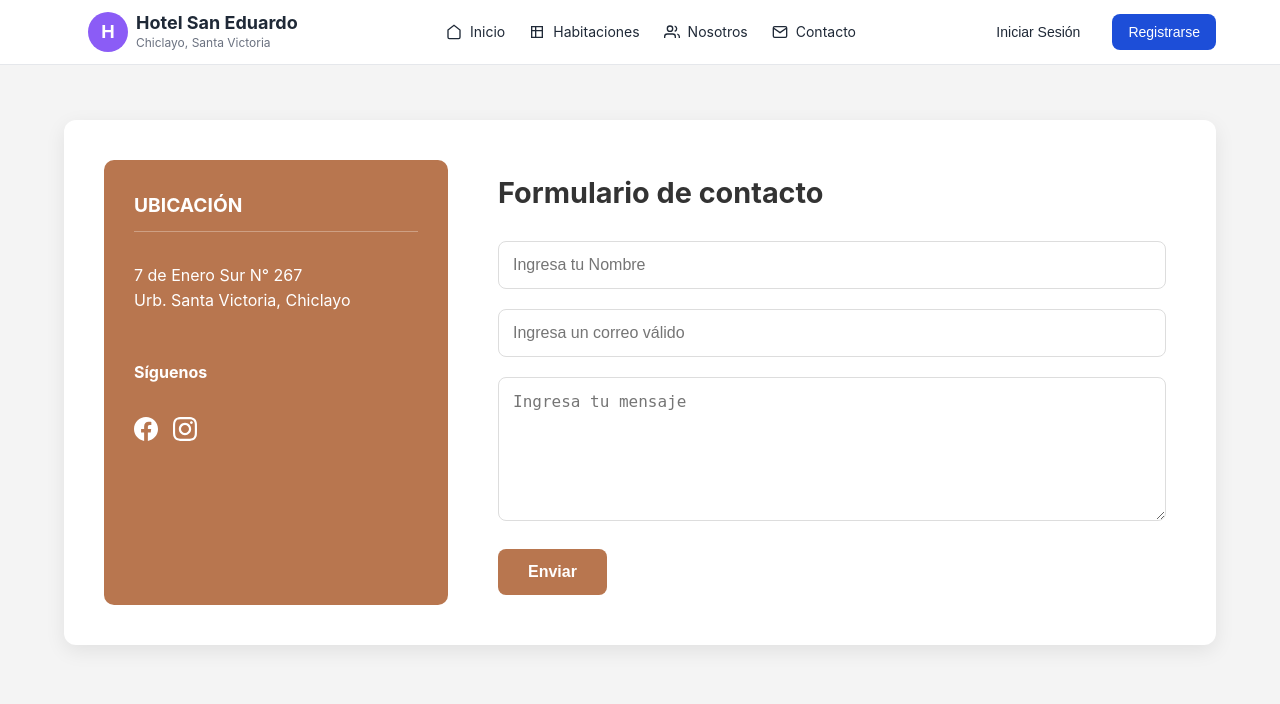
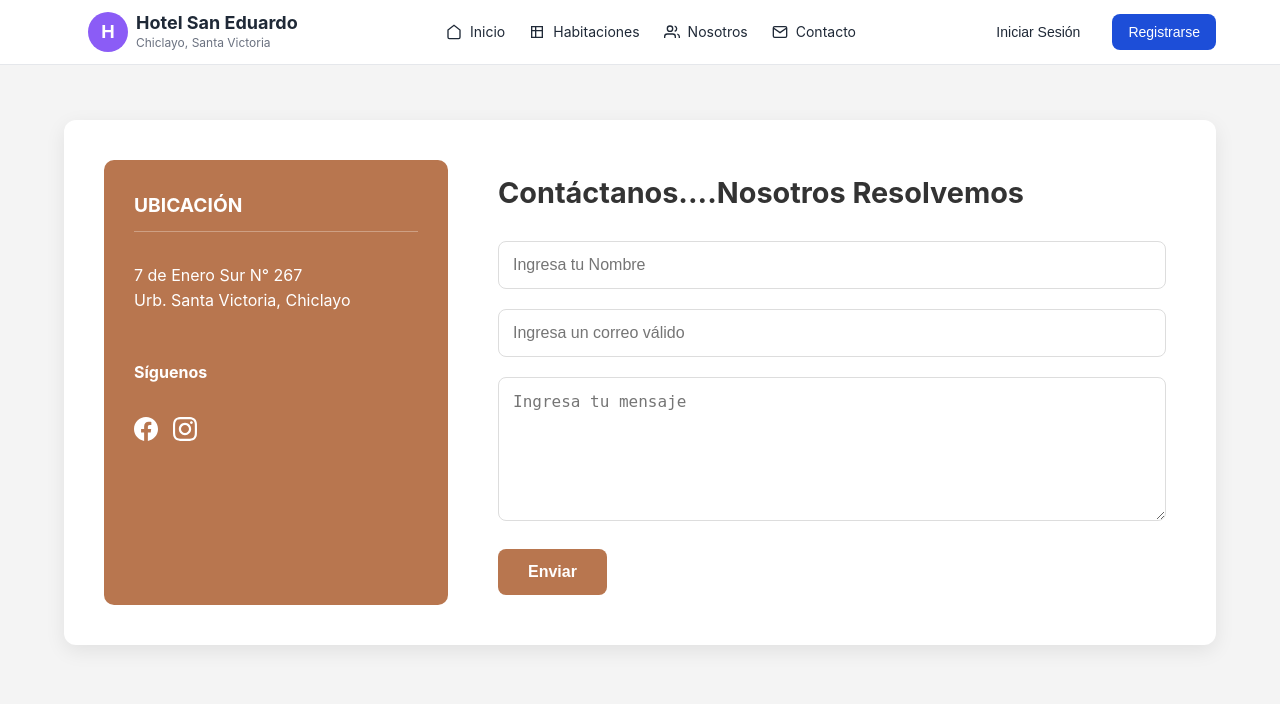
Before and after one commit to Jamir17/CALIDAD---SISTEMA-RESERVAS-HOTEL-SAN-EDUARDO, a Flask app: page /contacto in a window 1280 px wide. Shown: the top 704 px of the page. Run offline with Flask 3, Linux system fonts and the light colour scheme.

Commit message:
contacto bd

```diff
--- a/templates/contacto.html
+++ b/templates/contacto.html
@@ -45,7 +45,7 @@
 
             <!-- Right Column - Contact Form -->
             <div class="contact-form-wrapper">
-                <h2 class="form-heading">Formulario de contacto</h2>
+                <h2 class="form-heading">Contáctanos....Nosotros Resolvemos</h2>
                 <form class="contact-form" id="contactForm" method="POST" action="{{ url_for('usuarios.contacto') }}">
                     <div class="form-group">
                         <input type="text" id="name" name="name" class="form-input" placeholder="Ingresa tu Nombre" required>
```
